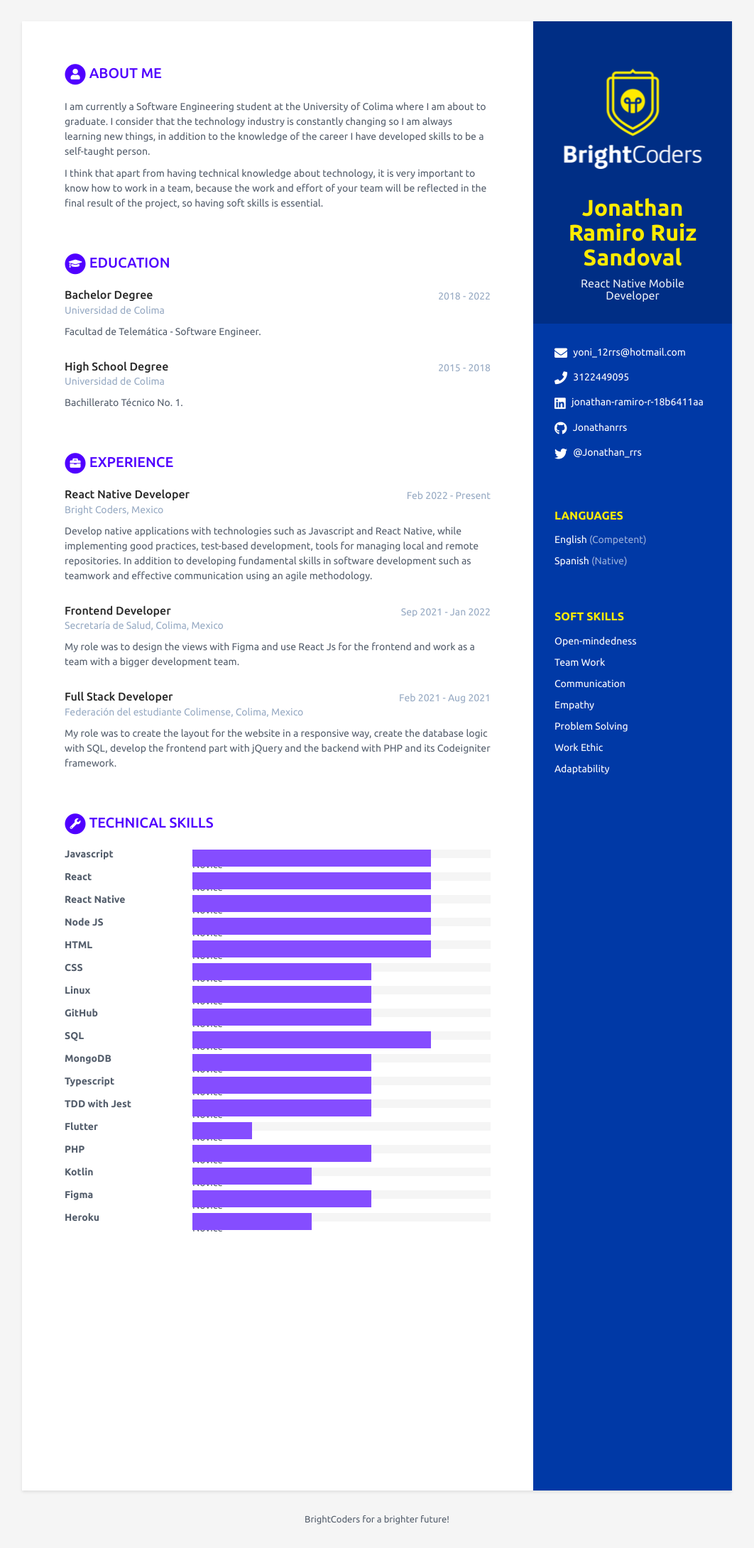
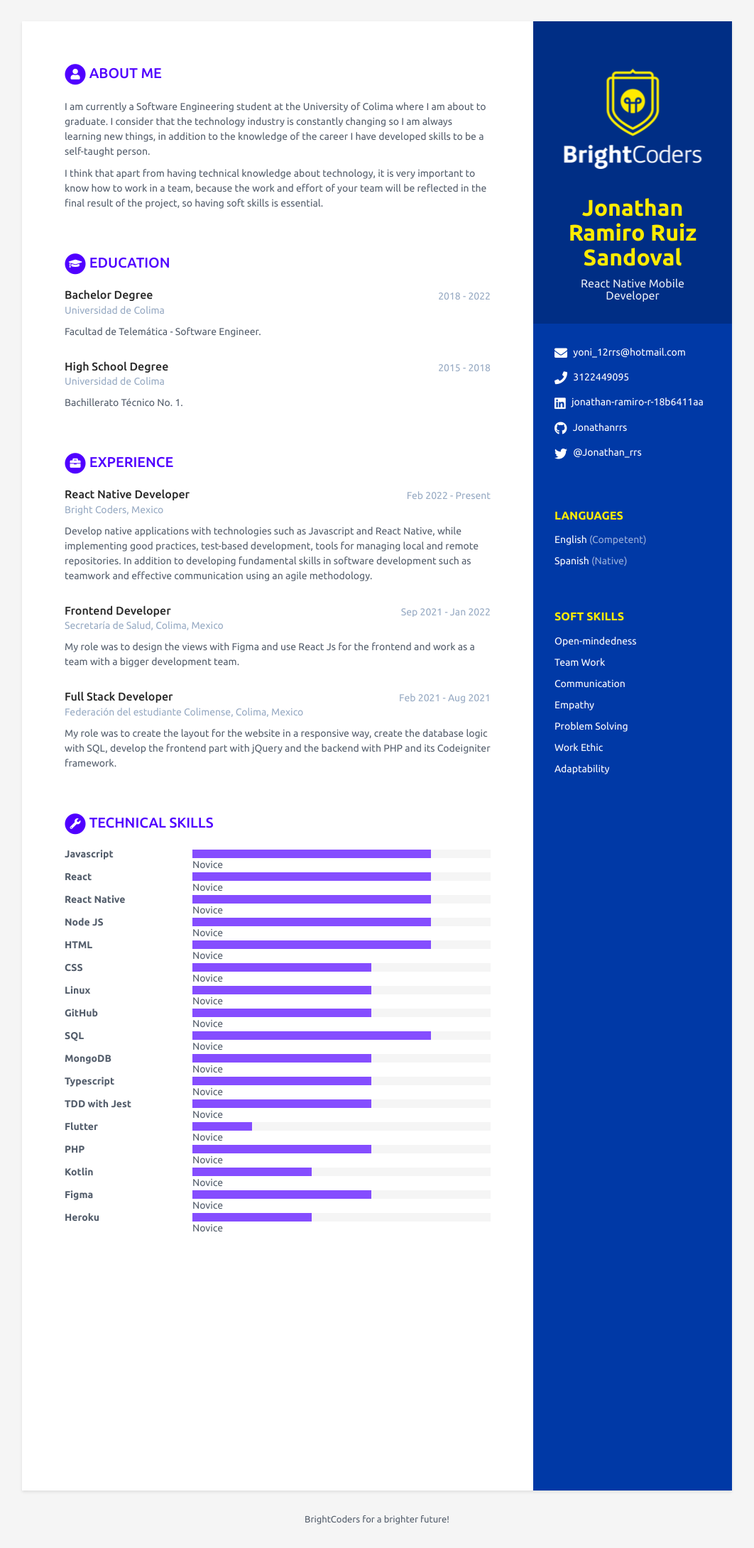
Before and after one commit to our-top-coders/resume-Jonathanrrs, a Jekyll site: the page built from index.html, in a window 1280 px wide. Shown: the whole page at 71% size, without its empty margins (109-1171 px from the left). Built offline with Jekyll 4.4.1, drawn with Linux system fonts in a browser that asks for light colours.

Commit message:
Update skills.html

```diff
--- a/_includes/skills.html
+++ b/_includes/skills.html
@@ -18,7 +18,6 @@
       <h3 class="level-title">{{ skill.name }}</h3>
 
       <div class="level-bar">
-        <div class="level-bar-inner" data-level="{{ skill.level }}"></div>
         <div class="level-bar-inner" data-level="{{ skill.level }}">
         </div>
       </div><!--//level-bar-->
```
